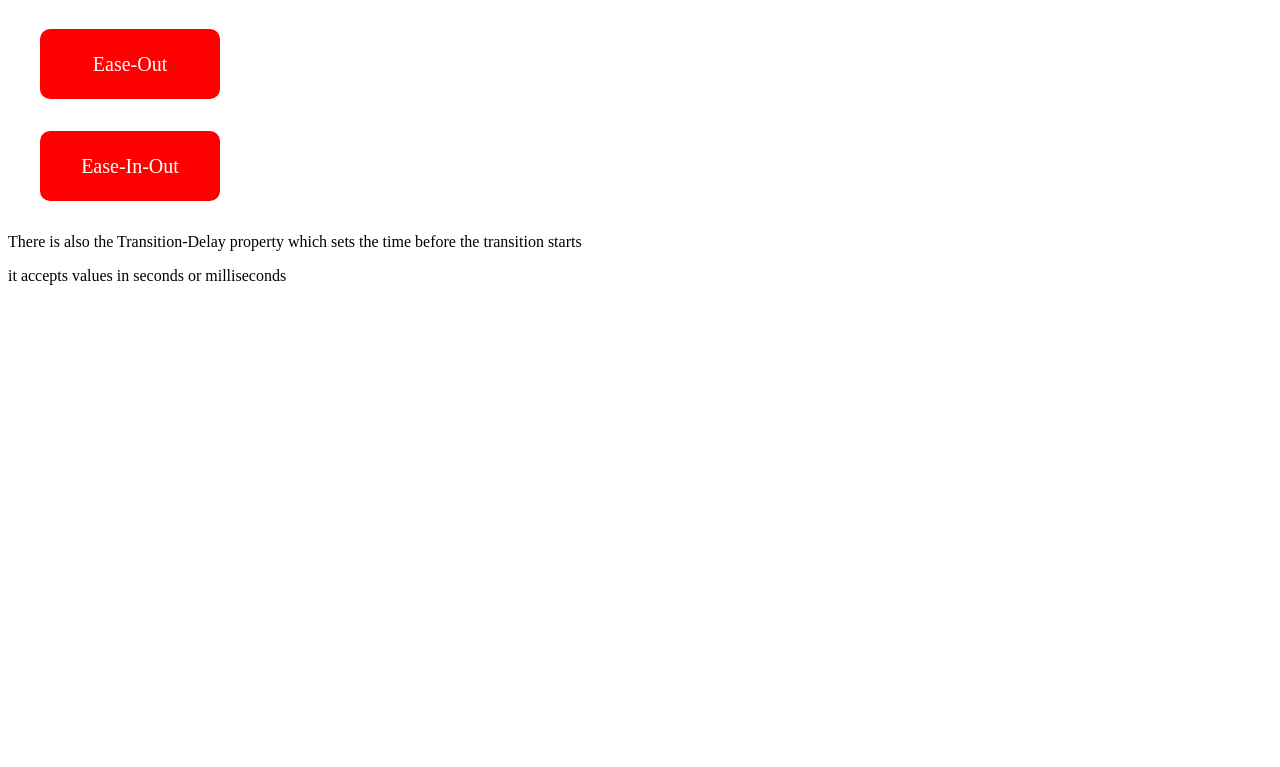
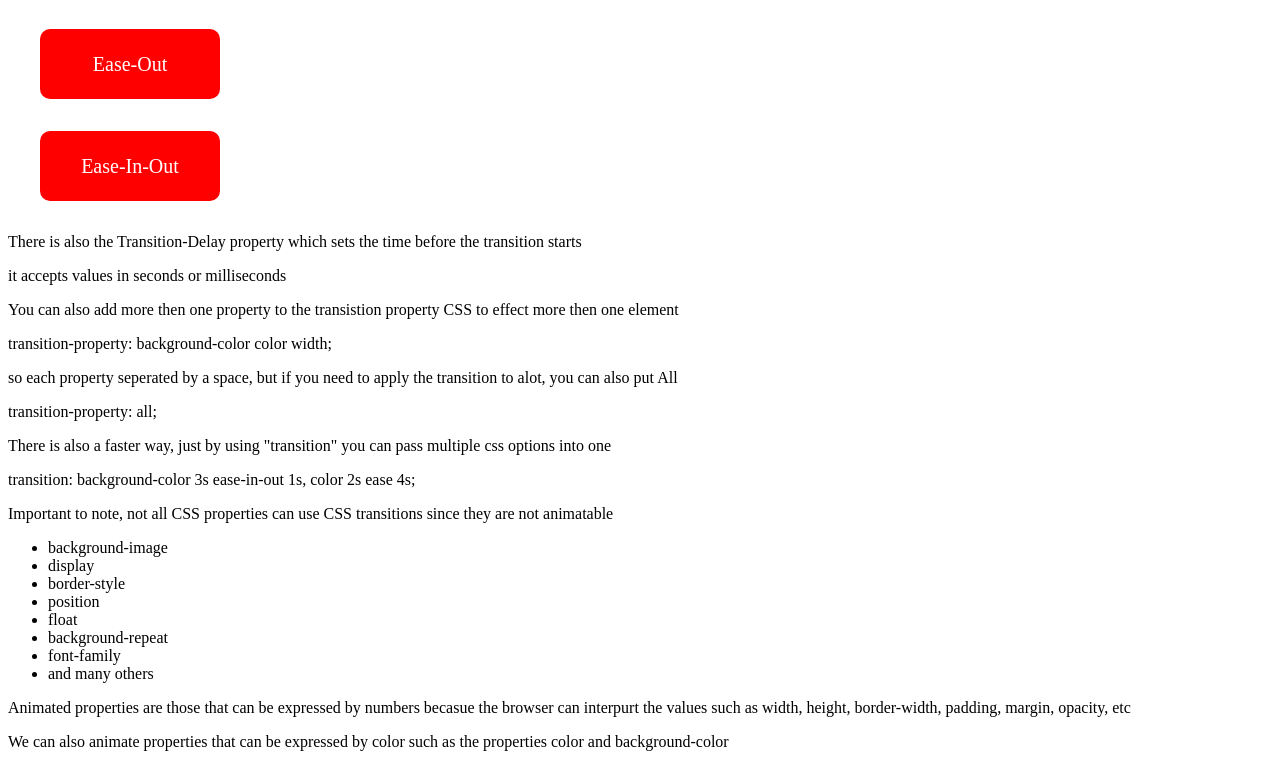
Before and after one commit to RJKAZ/css-tricks, a plain HTML site: page Udemy css animations/index.html in a window 1280 px wide. Shown: the part 691-1458 px from the top of the page. Before the commit the page ends 992 px from the top, so only its background shows below. Drawn offline with Linux system fonts and the light colour scheme.

Commit message:
end of section 1

```diff
--- a/Udemy css animations/index.html
+++ b/Udemy css animations/index.html
@@ -41,5 +41,27 @@
 
        <p> There is also the Transition-Delay property which sets the time before the transition starts</p>
         <p> it accepts values in seconds or milliseconds</p>
+
+        <p>You can also add more then one property to the transistion property CSS to effect more then one element</p>
+        <p>transition-property: background-color color width;</p>
+        <p> so each property seperated by a space, but if you need to apply the transition to alot, you can also put All
+        <p>transition-property: all;</p>
+        <p>There is also a faster way, just by using "transition" you can pass multiple css options into one
+        </p>
+        <p>transition: background-color 3s ease-in-out 1s, color 2s ease 4s;</p>
+
+        <p> Important to note, not all CSS properties can use CSS transitions since they are not animatable</p>
+        <ul>
+            <li>background-image</li>
+            <li>display</li>
+            <li>border-style</li>
+            <li>position</li>
+            <li>float</li>
+            <li>background-repeat</li>
+            <li>font-family</li>
+            <li> and many others</li>
+        </ul>
+        <p>Animated properties are those that can be expressed by numbers becasue the browser can interpurt the values such as width, height, border-width, padding, margin, opacity, etc </p>
+        <p> We can also animate properties that can be expressed by color such as the properties color and background-color </p>
 </body>
 </html>
--- a/Udemy css animations/styles.css
+++ b/Udemy css animations/styles.css
@@ -5,13 +5,18 @@ button {
     color: white;
     border: none;
     background-color: blue;
-    transition-property: background-color ;
+   /*
+    transition-property: all;
     transition-duration: 1s;
-    /* transition-delay: 2s; */
+    transition-delay: 2s;
+     */
+    transition: background-color 3s ease-in-out 1s, color 2s ease 4s, border-radius 4s ease-out 6s;
 }
 
 button:hover {
     background-color: green;
+    color: black;
+    border-radius: 50%;
 }
 
 
```
